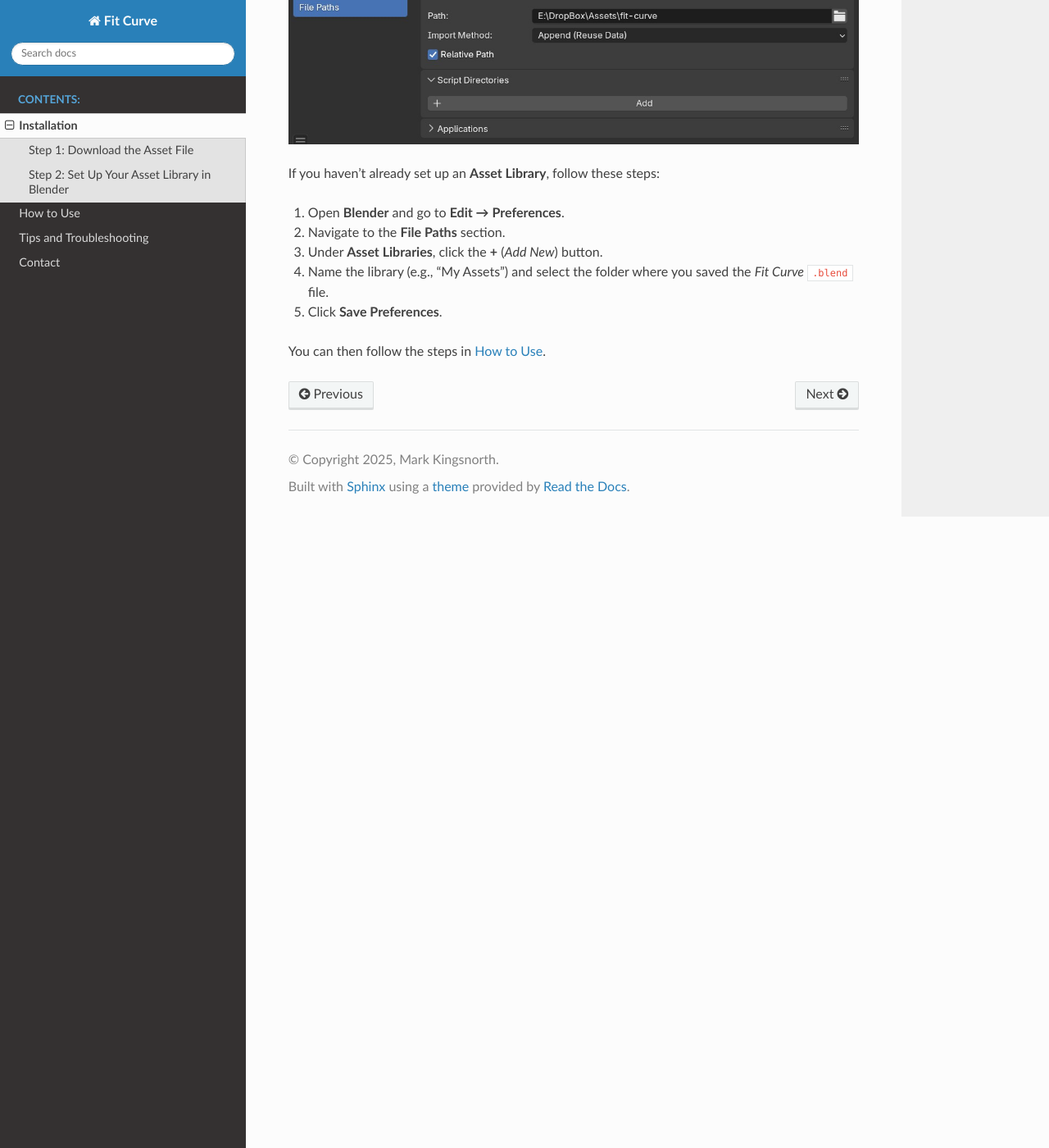
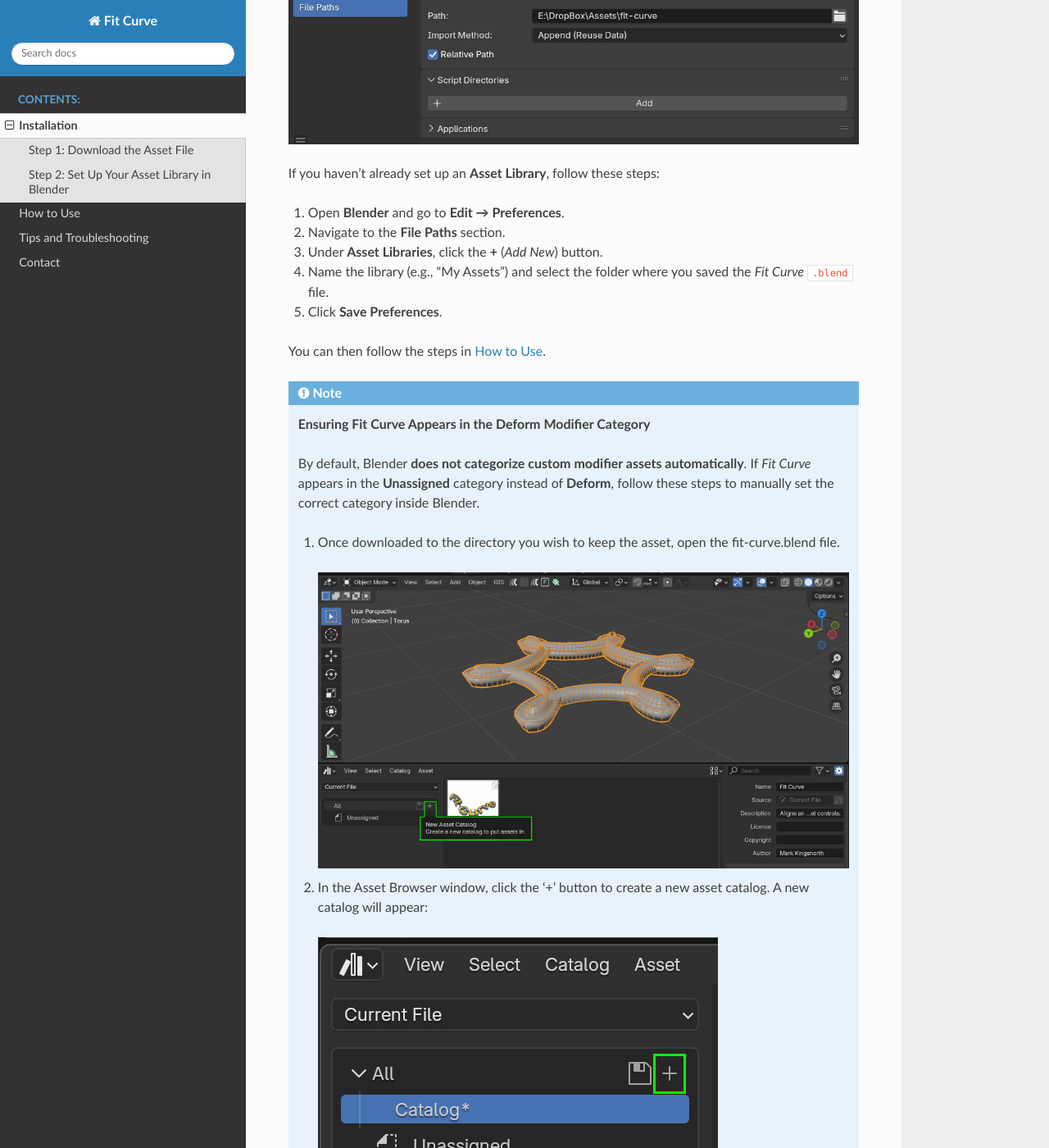
Before and after one commit to mkingsnorth/fit-curve-docs, a Sphinx documentation site: the page built from docs/installation.rst, in a window 1280 px wide and 1400 px high, scrolled down 789 px. Shown: the whole window at 82% size. Built offline with Sphinx 7.4.7 and the Read the Docs theme 3.1.0, drawn with Linux system fonts in a browser that asks for light colours; some of the changed text lies outside the part shown.

Commit message:
Added notes about how to add to the Deform category

```diff
--- a/docs/installation.rst
+++ b/docs/installation.rst
@@ -27,3 +27,33 @@
 #. Click **Save Preferences**.
 
 You can then follow the steps in :ref:`How to Use<quick_start>`.
+
+.. _add_cat:
+
+.. note::
+
+   **Ensuring Fit Curve Appears in the Deform Modifier Category**
+
+   By default, Blender **does not categorize custom modifier assets automatically**. If *Fit Curve* appears in the **Unassigned** category instead of **Deform**, follow these steps to manually set the correct category inside Blender.
+
+   #. Once downloaded to the directory you wish to keep the asset, open the fit-curve.blend file.
+
+      .. image:: _static/images/add_cat.jpg
+         :alt: Fit Curve Modifier
+
+   #. In the Asset Browser window, click the '+' button to create a new asset catalog.  A new catalog will appear:
+
+      .. image:: _static/images/add_cat2.jpg
+         :alt: New Catalog
+
+   #. Double click the new catalog to rename it.  Name it 'Deform':
+
+      .. image:: _static/images/add_cat3.jpg
+         :alt: Rename Catalog
+
+   #. Drag the Fit Curve modifier from the 'Unassigned' category to the 'Deform' category:
+
+      .. image:: _static/images/add_cat4.jpg
+         :alt: Drag and Drop
+
+   #. Save the .blend file and restart Blender to refresh the Asset Library.
--- a/docs/quick_start.rst
+++ b/docs/quick_start.rst
@@ -26,10 +26,14 @@
     .. image:: _static/images/modifiers_tab.jpg
        :alt: Modifiers Tab
 
-#. Click **Add Modifier → Deform → Fit Curve**.
+#. Click **Add Modifier → Deform* → Fit Curve**.
 
     .. image:: _static/images/add_modifier.jpg
        :alt: Add Modifier
+
+   .. note::
+
+      \* To see the **Fit Curve** modifier in the **Deform** category and not as **Unassigned**, follow the steps in :ref:`Ensuring Fit Curve Appears in the Deform Modifier Category<add_cat>`.
 
 #. Pick a *Curve Object* in the modifier settings to align your object.
 
```
Also changed, not shown: docs/troubleshooting.rst (+13 -0 lines), docs/_static/images/add_cat.jpg (added), docs/_static/images/add_cat2.jpg (added), docs/_static/images/add_cat3.jpg (added), docs/_static/images/add_cat4.jpg (added), docs/_static/images/unassigned_category.jpg (added), 2 other files.
